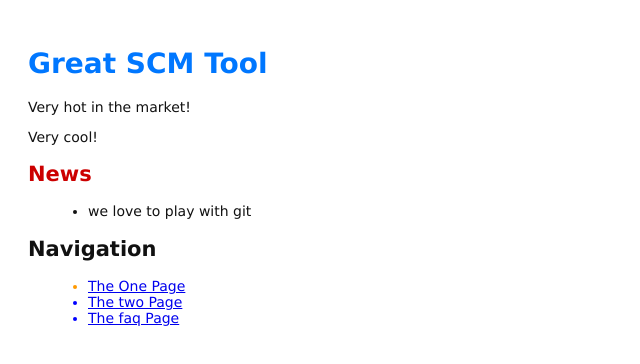
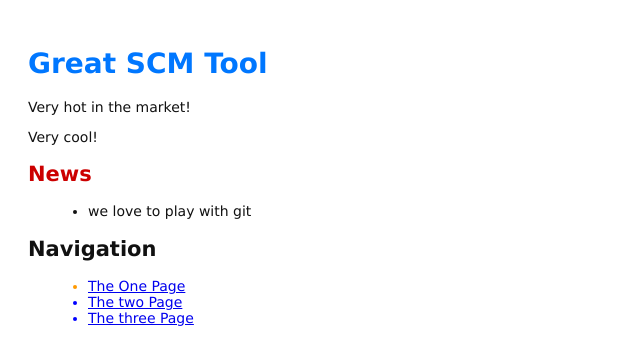
Before and after one commit to premraj1/central-repo, a plain HTML site: page index.html in a window 1280 px wide. Shown: the full height of the page, 0-640 px from the left. Drawn offline with Linux system fonts and the light colour scheme.

Commit message:
creating a conflict

```diff
--- a/index.html
+++ b/index.html
@@ -23,7 +23,7 @@
     <a href="two.html">The two Page</a>
   </li>
   <li style="color: #00F">
-    <a href="faq.html">The faq Page</a>
+    <a href="faq.html">The three Page</a>
   </li>
 </ul>
 
```
